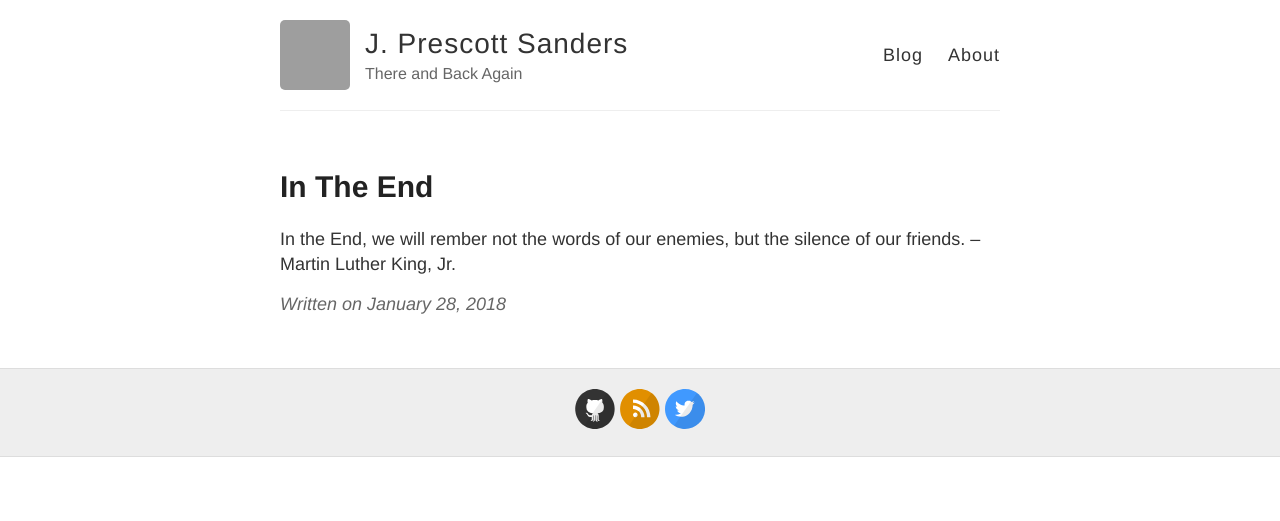
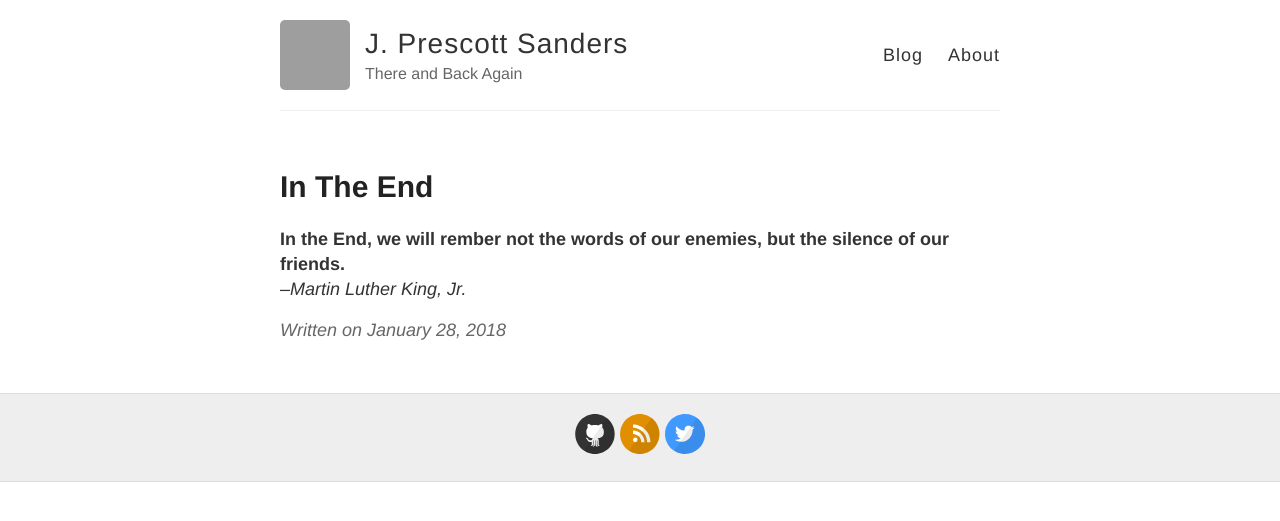
Before and after one commit to jprescottsanders/jprescottsanders.github.com, a Jekyll site: the page built from _posts/2018-1-28-In-The-End.md, in a window 1280 px wide. Shown: the top 521 px of the page. Built offline with Jekyll 4.4.1, drawn with Linux system fonts in a browser that asks for light colours; grey boxes are pictures that could not be loaded.

Commit message:
mark down

```diff
--- a/_posts/2018-1-28-In-The-End.md
+++ b/_posts/2018-1-28-In-The-End.md
@@ -3,4 +3,5 @@ layout: post
 title: In The End
 ---
 
-In the End, we will rember not the words of our enemies, but the silence of our friends.  --Martin Luther King, Jr.
+**In the End, we will rember not the words of our enemies, but the silence of our friends.**
+*--Martin Luther King, Jr.*
```
